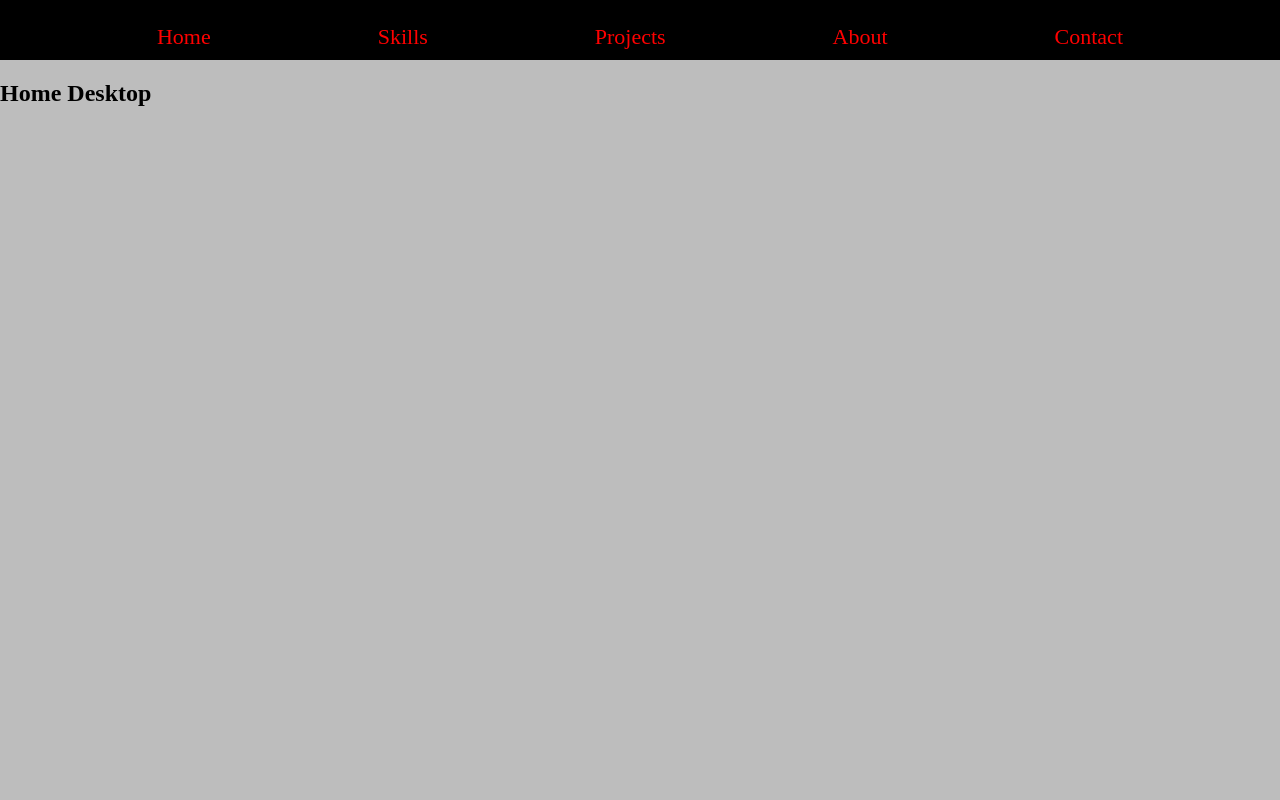
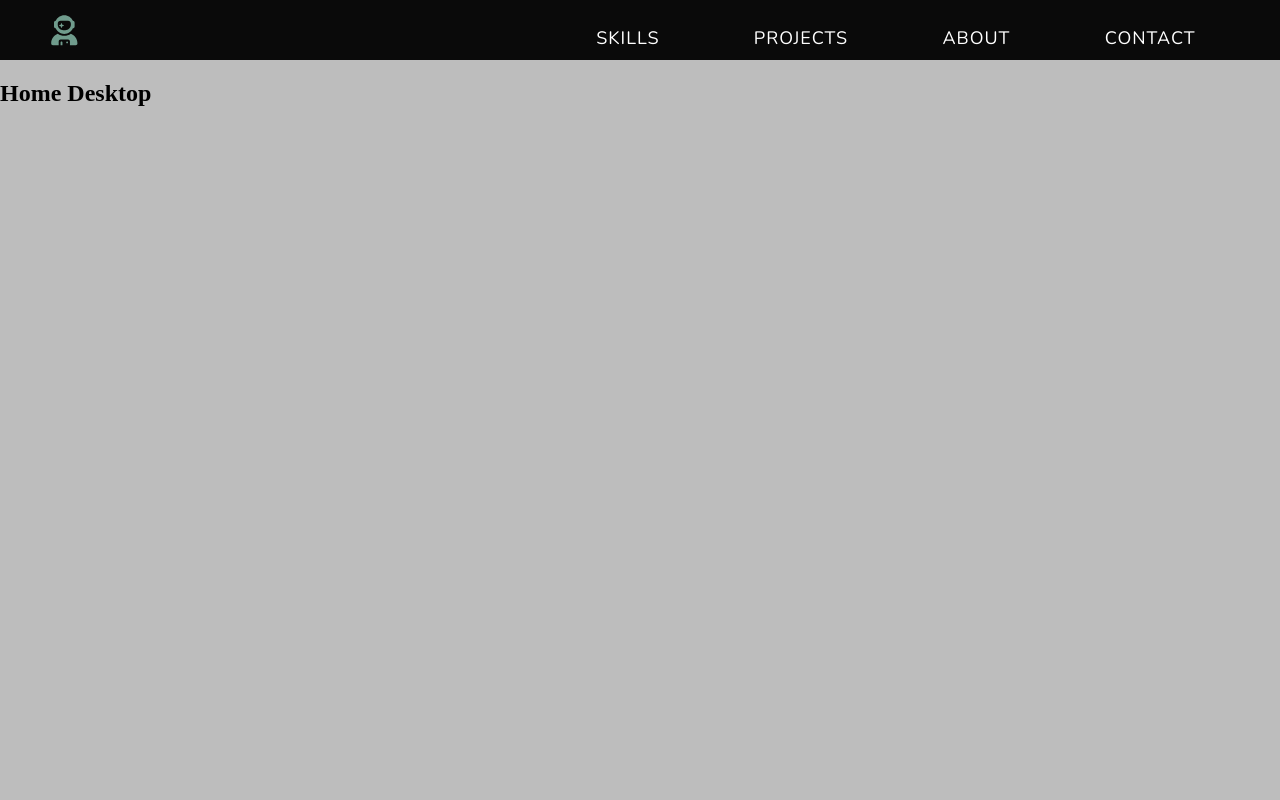
Before and after one commit to CaitHawk/portfolio-react, a React (Create React App) app: page / in a window 1280 px wide. Shown: the top 800 px of the page. Built offline with nearby package versions, Linux system fonts and the light colour scheme.

Commit message:
Header Full and Header Collapsed

```diff
--- a/src/Mobile.js
+++ b/src/Mobile.js
@@ -9,7 +9,7 @@ import './styles/App.css';
 export default function Mobile () {
     return (
         <main className="mobile">
-            {/* <HeaderCollapsed /> */}
+            <HeaderCollapsed />
             <HomeMobile />
             <AboutMobile />
             <ProjectsMobile />
--- a/src/components/Header.js
+++ b/src/components/Header.js
@@ -1,98 +1,47 @@
-import { Component } from 'react';
-import { Link } from 'react-router-dom';
+import { useState } from 'react';
+import { FontAwesomeIcon } from '@fortawesome/react-fontawesome';
+import { faBars } from '@fortawesome/free-solid-svg-icons';
+import { faUserAstronaut } from '@fortawesome/free-solid-svg-icons';
 import "../styles/Header.css";
 
 //header full
 
 function HeaderFull() {
     return (
+        <div className="headerFullDiv">
+            <div className="headerFullLogoDiv">
+                <FontAwesomeIcon icon={faUserAstronaut} className="headerFullLogo" />
+            </div>
             <nav className="headerFullNav">
-            <a href="#homeDesktop">Home</a>
-            <a href="#skillsDesktop">Skills</a>
-            <a href="#projectsDesktop">Projects</a>
-            <a href="#aboutDesktop">About</a>
-            <a href="#contactDesktop">Contact</a>
+                <a href="#skillsDesktop">SKILLS</a>
+                <a href="#projectsDesktop">PROJECTS</a>
+                <a href="#aboutDesktop">ABOUT</a>
+                <a href="#contactDesktop">CONTACT</a>
             </nav>
+        </div>
     );
 }
 
 
 //header collapsed
 
-// const openNav = (id) => {
-//     document.getElementById(id).classList.add("headerCollapsedShow")
-//     document.getElementById(id).classList.remove("headerCollapsedHide")
-//     return;
-// }
-// const closeNav = (id) => {
-//     document.getElementById(id).classList.add("headerCollapsedHide")
-//     document.getElementById(id).classList.remove("headerCollapsedShow")
-//     return;
-// }
-
-class HeaderCollapsed extends Component {
-    constructor(props) {
-        super(props);
-        this.state = {
-            isOpen: true
-        };
-        this.handleClick = this.handleClick.bind(this);
-        this.toggleState = this.toggleState.bind(this);
-    }
-    toggleState() {
-        this.setState(st => {
-            return {
-                isOpen: !st.isOpen
-            }
-        })
-    }
-
-    handleClick(e) {
-        this.toggleState();
-    }
-    render() {
+function HeaderCollapsed() {
+    const [isOpen, setIsOpen] = useState(false);
+    const toggleMenu = () => setIsOpen(!isOpen);
     return (
-            <div className="headerCollapsed" >
-                <p className="headerCollapsedLogo">Logo</p>
-                <button
-                    className="headerCollapsedBtnOpen"
-                    onClick={this.handleClick}>
-                    Click
+        <div className="headerCollapsedDiv">
+            <FontAwesomeIcon icon={faUserAstronaut} className="headerCollapsedLogo" />
+            <nav className={isOpen ? 'headerCollapsedShow' : 'headerCollapsedHide'}>
+                <a href="#skillsMobile" onClick={toggleMenu}>SKILLS</a>
+                <a href="#projectsMobile" onClick={toggleMenu}>PROJECTS</a>
+                <a href="#aboutMobile" onClick={toggleMenu}>ABOUT</a>
+                <a href="#contactMobile" onClick={toggleMenu}>CONTACT</a>
+            </nav>
+            <button onClick={toggleMenu} className="headerCollapsedBtnOpen">
+                <FontAwesomeIcon icon={faBars} />
             </button>
-                <nav
-                    className={this.state.isOpen ? "headerCollapsedShow" : 'headerCollapsedHide'}
-                >
-                    <div className="headerCollapsedNavHeader">
-                        <button
-                            className="headerCollapsedBtnClose"
-                            onClick={this.handleClick}>
-                            Close
-                        </button>
-                    </div>
-                    <a className="headerCollapsedNavLink">Home</a>
-                    <a className="headerCollapsedNavLink">About</a>
-                    <a className="headerCollapsedNavLink">Contact</a>
-                </nav>
         </div>
     )
 }
-}
-
-// function HeaderCollapsed() {
-//     return (
-//         <div className="headerCollapsed">
-//             <p className="headerCollapsedLogo">Logo</p>
-//             <button className="headerCollapsedBtnOpen">Click</button>
-//             <nav className="headerCollapsedShowNav" id="headerCollapsedNav">
-//                 <div className="headerCollapsedNavHeader">
-//                     <button className="headerCollapsedBtnClose" onClick={() => closeNav("headerCollapsedNav")}>Close</button>
-//                 </div>
-//                 <a className="headerCollapsedNavLink">Home</a>
-//                 <a className="headerCollapsedNavLink">About</a>
-//                 <a className="headerCollapsedNavLink">Contact</a>
-//             </nav>
-//         </div>
-//     );
-// }
 
 export { HeaderFull, HeaderCollapsed };
--- a/src/styles/Header.css
+++ b/src/styles/Header.css
@@ -1,37 +1,68 @@
-.headerFullNav {
+.headerFullDiv {
     position: sticky;
     top: 0;
     left: 0;
     right: 0;
     display: flex;
+    background-color: rgb(10, 10, 10);
+    height: 60px;
+}
+.headerFullLogoDiv {
+    width: 40%;
+    height: 100%;
+    display: flex;
+    justify-content: flex-start;
+    align-items: center;
+}
+.headerFullLogo {
+    color: rgb(112, 156, 141);
+    font-size: 30px;
+    padding: 10%;
+}
+.headerFullNav {
+    width: 60%;
+    display: flex;
     justify-content: space-evenly;
-    background-color: black;
-    height: 60px;align-items: flex-end;
+    align-items: flex-end;
 }
 .headerFullNav a {
-    color: red;
-    font-size: 22px;
+    color: white;
+    font-family: 'Nunito', sans-serif;
+    letter-spacing: 1px;
+    font-size: 18px;
     text-decoration: none;
     margin: 10px;
 }
 
+/* header collapsed styles */
 
-
-.headerCollapsed {
-    background-color: red;
+.headerCollapsedDiv {
+    background-color: rgb(10, 10, 10);
+    font-family: 'Nunito', sans-serif;
     display: flex;
     justify-content: space-between;
     align-items: center;
-    height: 60px;
+    height: 50px;
+    position: sticky;
+    z-index: 99;
+    top: 0;
+    left: 0;
+    right: 0;
+}
+
+.headerCollapsedLogo {
+    color: rgb(112, 156, 141);
+    padding-left: 5%;
+    font-size: 30px;
 }
 
 .headerCollapsedBtnOpen {
-    height: 70%;
-    margin-right: 15px;
-    background-color: red;
-    border: white solid 2px;
+    color: white;
+    background-color: black;
+    border: solid 1px white;
     border-radius: 5px;
-    color: white;
+    padding: 8px;
+    margin-right: 20px;
 }
 .headerCollapsedBtnOpen:hover {
     cursor: pointer;
@@ -40,9 +71,23 @@
 
 .headerCollapsedShow {
     position: absolute;
-    background-color: yellow;
+    background-color: white;
     z-index: 99;
-    right: 0;
+    right: 3px;
+    top: 50px;
+    display: flex;
+    flex-direction: column;
+    border-radius: 0 0 10px 10px;
+    padding: 10px 0;
+}
+.headerCollapsedShow a {
+    text-decoration: none;
+    text-transform: capitalize;
+    color: black;
+    padding: 10px;
+    width: 25vw;
+    font-size: 18px;
+    margin-left: 5%;
 }
 
 .headerCollapsedHide {
```
Lines whose indentation alone changed are shown as unchanged.
